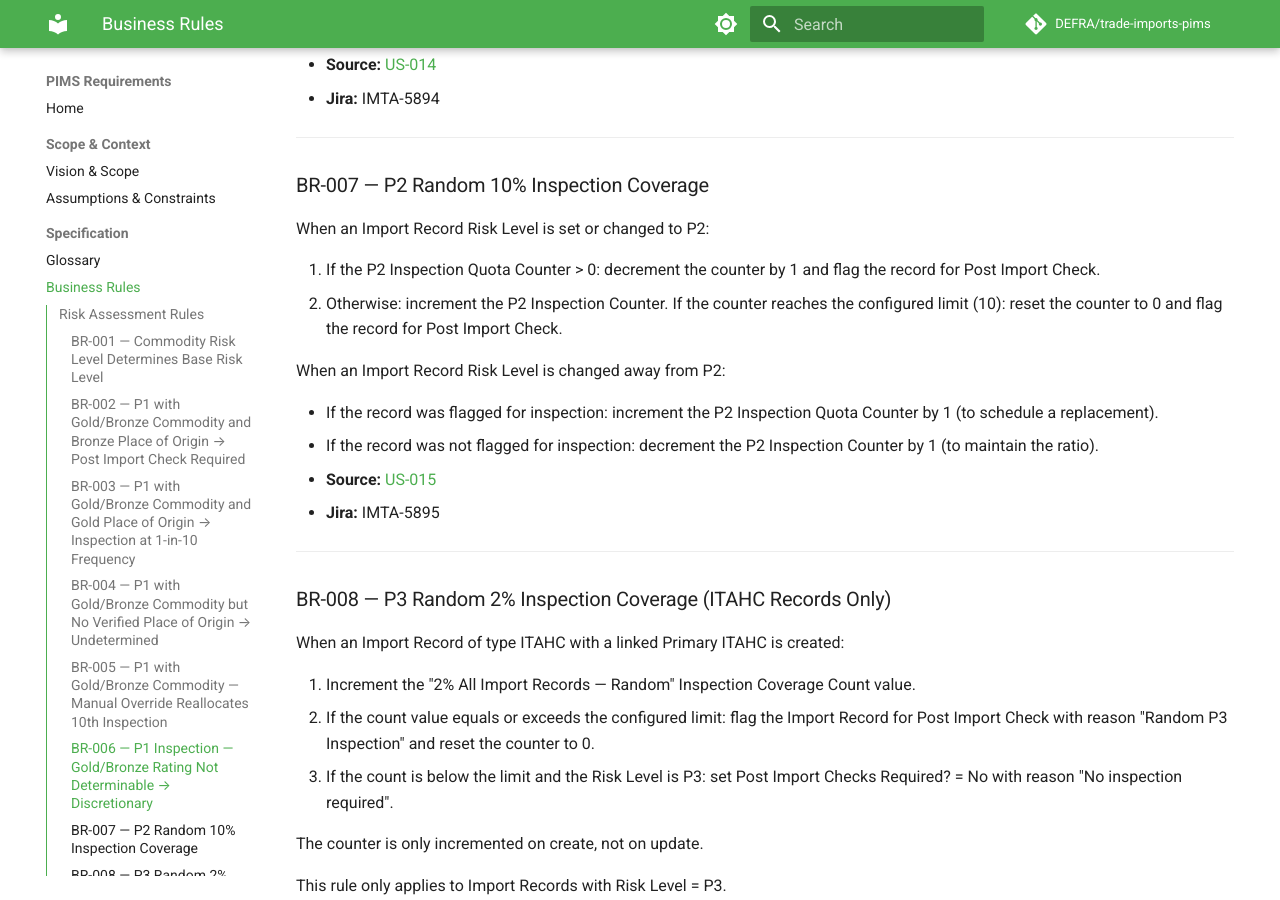
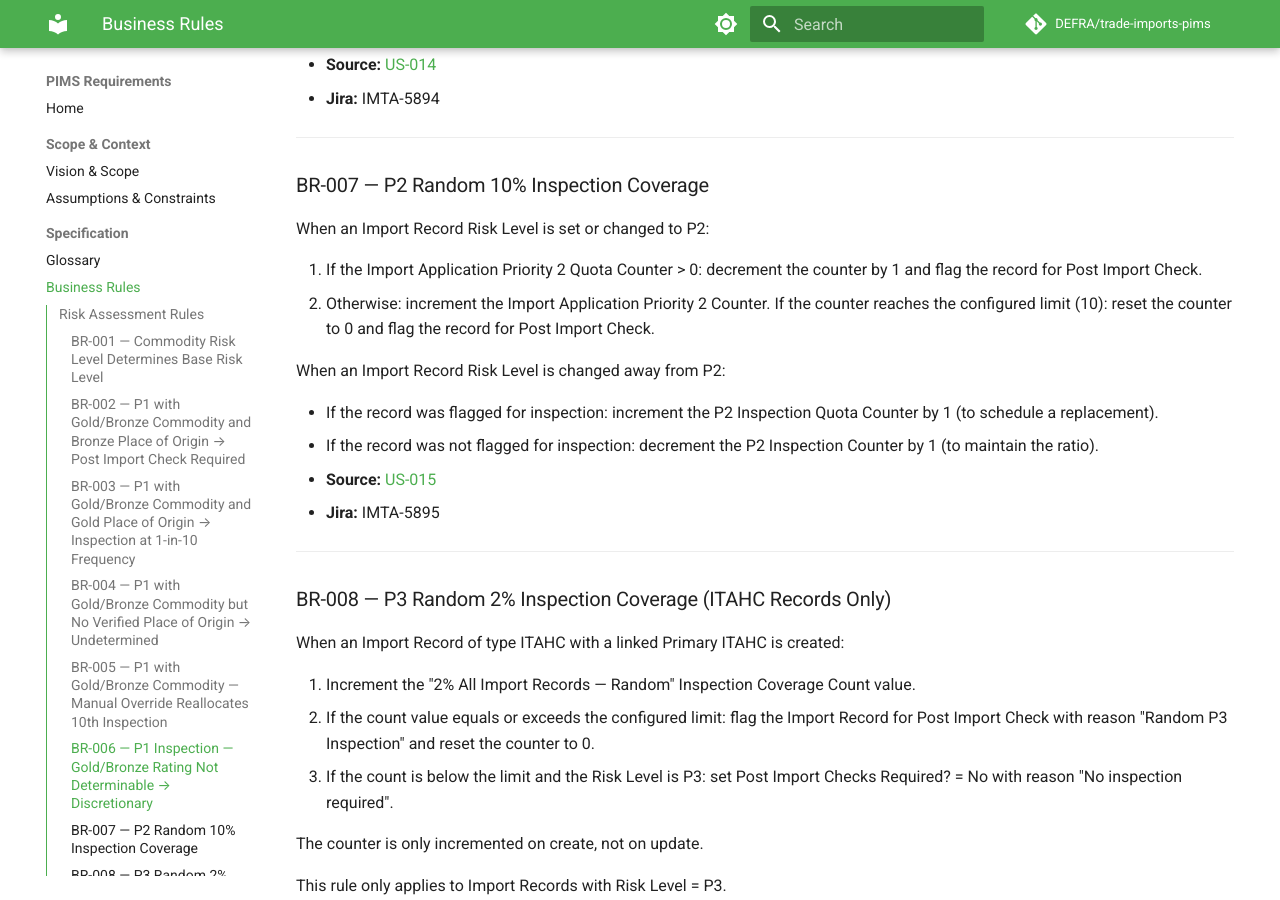
Before and after one commit to DEFRA/trade-imports-pims, an MkDocs documentation site: the page built from docs/requirements/business-rules.md, in a window 1280 px wide and 900 px high, scrolled down 1938 px. Built offline with MkDocs 1.6.1 and Material for MkDocs 9.7.7, drawn with Linux system fonts in a browser that asks for light colours; a script that is not in the unit is left out; comment, search, counter and statistics services are not loaded.

Commit message:
Potential fix for pull request finding 'Restore canonical deployed counter names'
Co-authored-by: Copilot Autofix powered by AI <175728472+Copilot@users.noreply.github.com>

```diff
--- a/docs/requirements/business-rules.md
+++ b/docs/requirements/business-rules.md
@@ -72,8 +72,8 @@ When the Risk Level is set to P1 **AND** the Gold/Bronze rating cannot be determ
 ### BR-007 — P2 Random 10% Inspection Coverage { #br-007 }
 When an Import Record Risk Level is set or changed to P2:
 
-1. If the P2 Inspection Quota Counter > 0: decrement the counter by 1 and flag the record for Post Import Check.
-2. Otherwise: increment the P2 Inspection Counter. If the counter reaches the configured limit (10): reset the counter to 0 and flag the record for Post Import Check.
+1. If the Import Application Priority 2 Quota Counter > 0: decrement the counter by 1 and flag the record for Post Import Check.
+2. Otherwise: increment the Import Application Priority 2 Counter. If the counter reaches the configured limit (10): reset the counter to 0 and flag the record for Post Import Check.
 
 When an Import Record Risk Level is changed away from P2:
 
```
